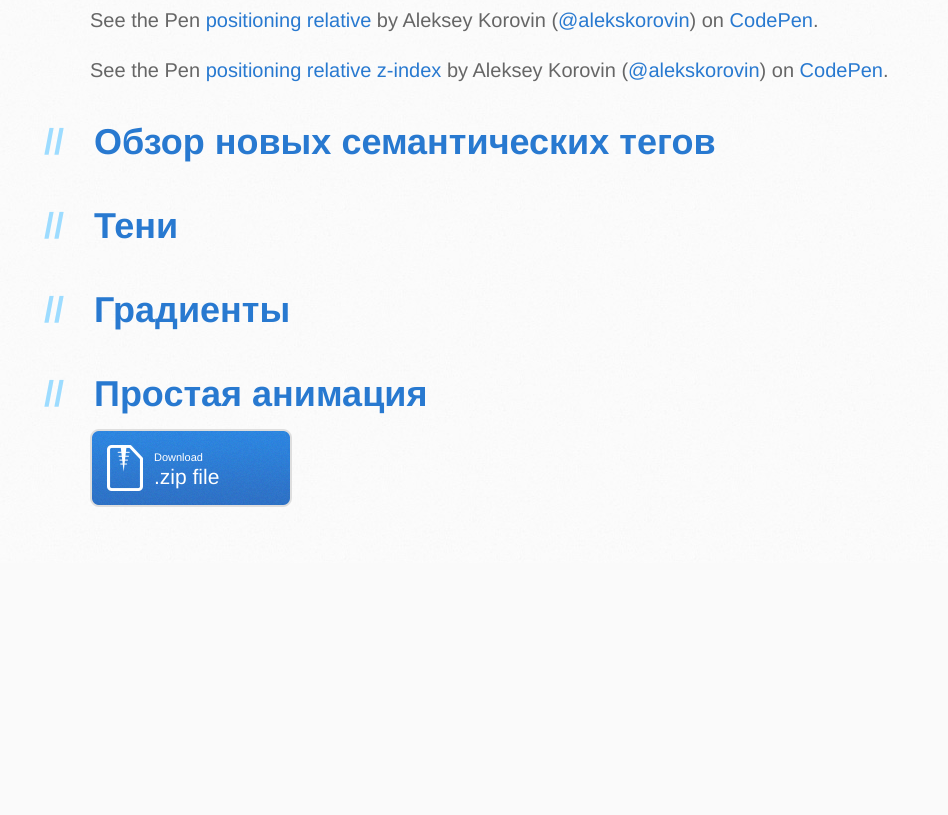
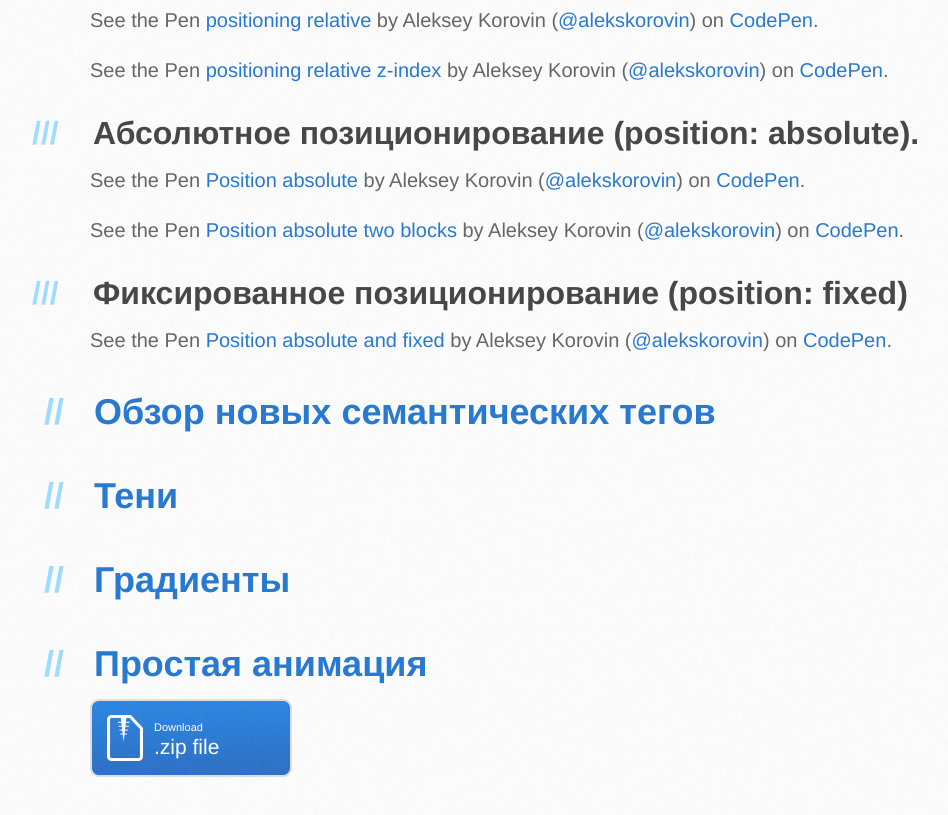
Before and after one commit to alekskorovin/pseudo-positioning-semantic-animation, a plain HTML site: page index.html in a window 1280 px wide. Shown: the part 7442-8257 px from the top of the page, without its empty margins (80-1028 px from the left). Before the commit the page ends 8005 px from the top, so only its background shows below. Drawn offline with Linux system fonts and the light colour scheme; a script that the page names is missing.

Commit message:
finalizing of positioning section

```diff
--- a/index.html
+++ b/index.html
@@ -241,7 +241,11 @@
             <p data-height="321" data-theme-id="0" data-slug-hash="vXgppN" data-default-tab="css,result" data-user="alekskorovin" data-embed-version="2" class="codepen">See the Pen <a href="http://codepen.io/alekskorovin/pen/vXgppN/">positioning relative</a> by Aleksey Korovin (<a href="http://codepen.io/alekskorovin">@alekskorovin</a>) on <a href="http://codepen.io">CodePen</a>.</p>
 
             <p data-height="320" data-theme-id="0" data-slug-hash="gwgojL" data-default-tab="css,result" data-user="alekskorovin" data-embed-version="2" class="codepen">See the Pen <a href="http://codepen.io/alekskorovin/pen/gwgojL/">positioning relative z-index</a> by Aleksey Korovin (<a href="http://codepen.io/alekskorovin">@alekskorovin</a>) on <a href="http://codepen.io">CodePen</a>.</p>
-
+            <h3>Абсолютное позиционирование (position: absolute).</h3>
+            <p data-height="265" data-theme-id="0" data-slug-hash="vXgwAZ" data-default-tab="css,result" data-user="alekskorovin" data-embed-version="2" data-editable="true" class="codepen">See the Pen <a href="http://codepen.io/alekskorovin/pen/vXgwAZ/">Position absolute</a> by Aleksey Korovin (<a href="http://codepen.io/alekskorovin">@alekskorovin</a>) on <a href="http://codepen.io">CodePen</a>.</p>
+            <p data-height="370" data-theme-id="0" data-slug-hash="JREqZb" data-default-tab="css,result" data-user="alekskorovin" data-embed-version="2" data-editable="true" class="codepen">See the Pen <a href="http://codepen.io/alekskorovin/pen/JREqZb/">Position absolute two blocks</a> by Aleksey Korovin (<a href="http://codepen.io/alekskorovin">@alekskorovin</a>) on <a href="http://codepen.io">CodePen</a>.</p>
+            <h3>Фиксированное позиционирование (position: fixed)</h3>
+            <p data-height="347" data-theme-id="0" data-slug-hash="ORWYZB" data-default-tab="css,result" data-user="alekskorovin" data-embed-version="2" data-editable="true" class="codepen">See the Pen <a href="http://codepen.io/alekskorovin/pen/ORWYZB/">Position absolute and fixed</a> by Aleksey Korovin (<a href="http://codepen.io/alekskorovin">@alekskorovin</a>) on <a href="http://codepen.io">CodePen</a>.</p>
             <h2>
                 <a id="semantic" class="anchor" href="#semantic" aria-hidden="true"><span aria-hidden="true"
                                                                                   class="octicon octicon-link"></span>Обзор новых семантических тегов</a>
```
